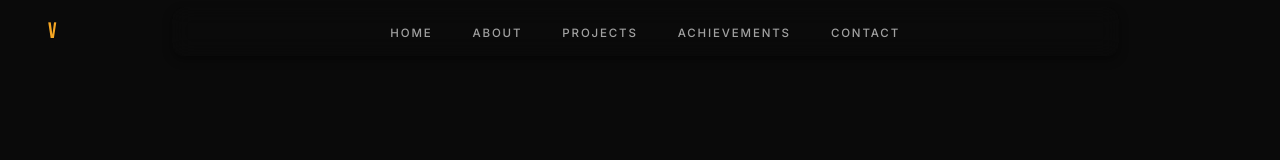
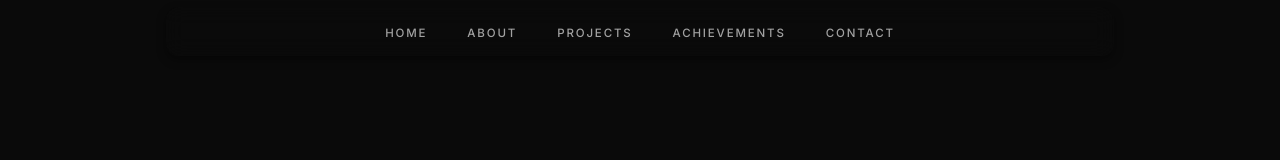
Before and after one commit to VethikaV/B-Y_Portfolio, a React (Vite) app in the folder portfolio/: page / in a window 1280 px wide. Shown: the top 160 px of the page. Built offline with nearby package versions, Linux system fonts and the light colour scheme; a web font is replaced by a local one.

Commit message:
some changes

```diff
--- a/portfolio/src/components/navbar.jsx
+++ b/portfolio/src/components/navbar.jsx
@@ -19,10 +19,7 @@ const Nav = () => {
   return (
     <header className={`navbar ${scrolled ? "navbar--scrolled" : ""}`}>
 
-      {/* Logo */}
-      <div className="navbar__logo" onClick={() => handleScrollTo("home")}>
-        V
-      </div>
+
 
       {/* Desktop links — centred */}
       <nav className={`navbar__nav ${isOpen ? "navbar__nav--open" : ""}`}>
```
Also changed, not shown: 1 other file (tests, documents, lock files or other folders).
